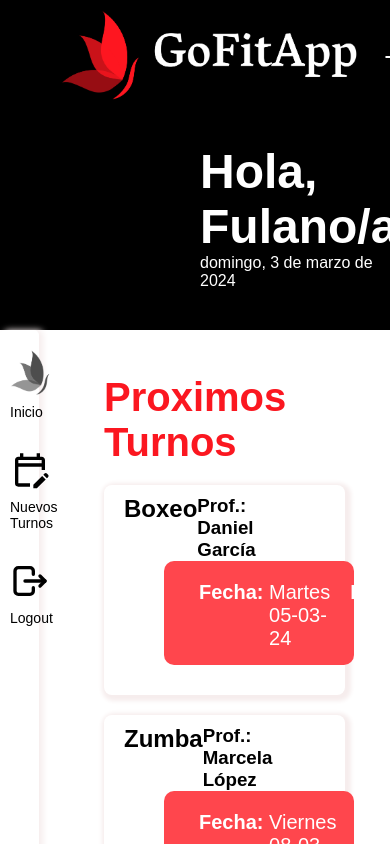
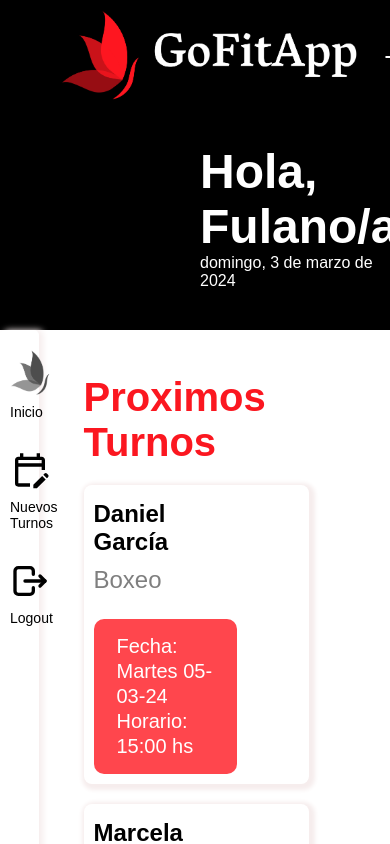
Before and after one commit to Alex420s/C16-74-n-python, a React (Create React App) app in the folder frontend/: page /usuario in a window 390 px wide. Shown: the top 844 px of the page. Built offline with nearby package versions, Linux system fonts and the light colour scheme; the HTML template or start-up script is replaced by a standard one.

Commit message:
home user

```diff
--- a/frontend/src/components/UserPage.jsx
+++ b/frontend/src/components/UserPage.jsx
@@ -33,12 +33,12 @@ const UserPage = () => {
       {objetoPrueba.sort((a, b) => new Date(a.date) - new Date(b.date)).map((persona, index) => (
         <div className="novedadBox">
           <div className="boxProf">
-            <h2>{persona.speciality}</h2>
-            <h3>Prof.: {persona.professional}</h3>
+            <p className='profesional'>{persona.professional}</p>
+            <p className='disciplina'>{persona.speciality}</p>
           </div>
           <div className="boxFecha">
-            <p><span className="bold">Fecha:&nbsp; </span> {persona.day} {persona.date}</p>
-            <p><span className="bold">Horario:&nbsp;</span> {persona.time} hs</p>
+            <p className="fechaHora"><span>Fecha:&nbsp;</span> {persona.day} {persona.date}</p>
+            <p className="fechaHora"><span>Horario:&nbsp;</span> {persona.time} hs</p>
           </div>
         </div>
       ))}
--- a/frontend/src/stylesheets/UserPage.css
+++ b/frontend/src/stylesheets/UserPage.css
@@ -1,5 +1,5 @@
 .novedades {
-    margin-left: 40px;
+    margin-left: 5%;
     width: 90%;
     background-color: white;
     padding: 25px;
@@ -14,7 +14,25 @@
     text-align: left;
 }
 
+.profesional{
+    width: 100%;
+    align-items: center;
+    font-size: 24px;
+    font-weight:600;
+    margin: 5px 0 5px 0;
+}
+
+.disciplina{
+    font-size: 24px;
+    margin: 5px 0 5px 0;
+    border: none;
+    padding: 0;
+    color: black;
+}
+
 .novedadBox {
+    display: flex;
+    flex-direction: row;
     width: 80%;
     padding: 10px 10px 10px 20px;
     border-style: hidden;
@@ -24,31 +42,79 @@
 }
 
 .boxProf {
+    width: 50%;
     display: flex;
+    flex-direction: column;
     justify-content: space-between;
     margin-right: 80px;
 }
 
 .boxFecha {
-    width: 90%;
+    width: 50%;
     background-color: #ff464d;
     color: white;
-    padding: 15px;
     border-radius: 10px;
-    margin-left: 40px;
-    margin-bottom: 20px;
+    padding: 15px 10px 15px auto;
     display: flex;
-    justify-content: space-around;
+    flex-direction:column;
+    justify-content: center;
+    justify-items: end;
 }
 
-.bold {
-    font-weight: bold;
+.fechaHora {
+    font-size: 20px;
+    line-height: 25px;
+    font-weight:500;
+    margin-left: 8px;
 }
 
-.boxFecha p{
-    margin-top: 5px;
-    margin-left: 20px;
-    font-size: 20px;
-    display:flex;
-    justify-content: space-around;
+@media only screen and (max-width: 1067px) {
+    .novedades {
+        margin-left: 5%;
+        width: 90%;
+        background-color: white;
+        padding: 25px;
+    }
+
+    .tituloNov {
+        color: #fb1720;
+        margin: 20px 0;
+        font-size: 40px;
+        font-weight: bold;
+        text-align: left;
+    }
+
+    .novedadBox {
+        display: flex;
+        flex-direction: column;
+        width: 80%;
+        padding: 10px;
+        border-radius: 8px;
+        box-shadow: 2px 2px 4px 4px #f6eded;
+        margin-top: 20px;
+    }
+
+    .boxProf,
+    .boxFecha {
+        width: 70%;
+    }
+
+    .boxProf {
+        margin-bottom: 20px;
+    }
+
+    .boxFecha {
+        background-color: #ff464d;
+        color: white;
+        border-radius: 10px;
+        padding: 15px;
+    }
+
+    .fechaHora {
+        font-size: 20px;
+        line-height: 25px;
+        font-weight: 500;
+        margin-left: 8px;
+    }
+
 }
```
